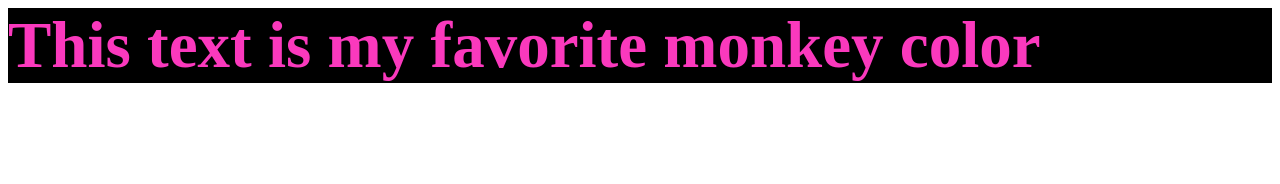
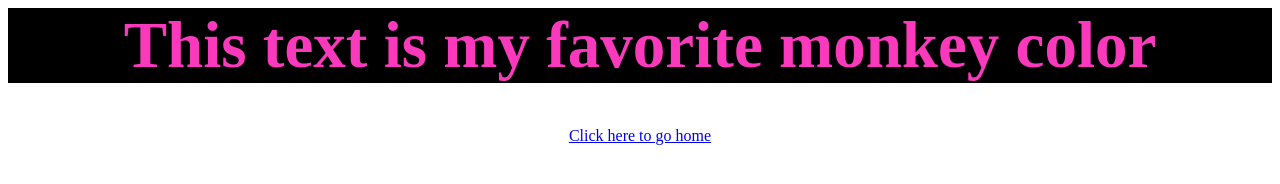
Before and after one commit to allisonpr/allisonpr.github.io, a plain HTML site: page cssdemo.html in a window 1280 px wide. Drawn offline with Linux system fonts and the light colour scheme.

Commit message:
Update cssdemo.html

```diff
--- a/cssdemo.html
+++ b/cssdemo.html
@@ -14,6 +14,9 @@ background-color: black;
    }
  </style>
   <body>
+    <center>
     <h1 class= "favoritecolor background">This text is my favorite monkey color</h1>
+      <a href="index.html">Click here to go home</a>
+      </center>
   </body>
 </html>
```
